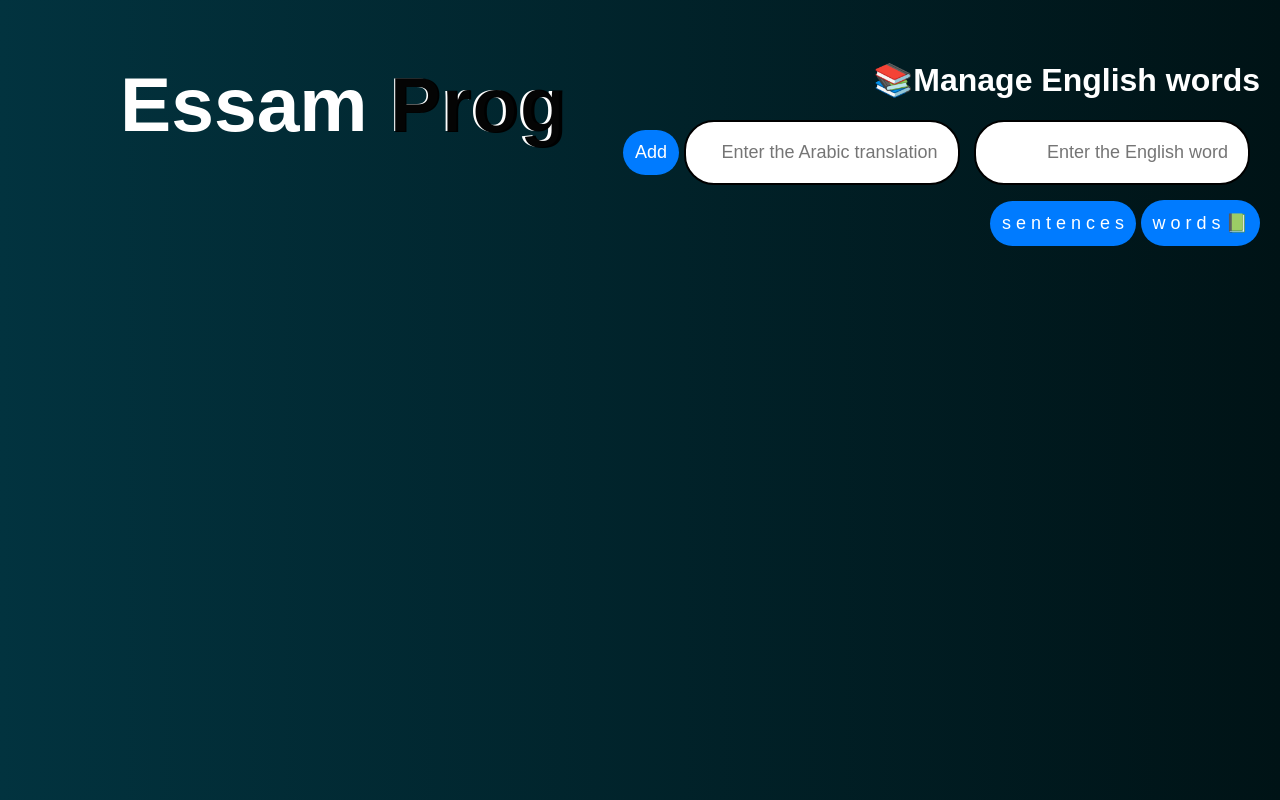
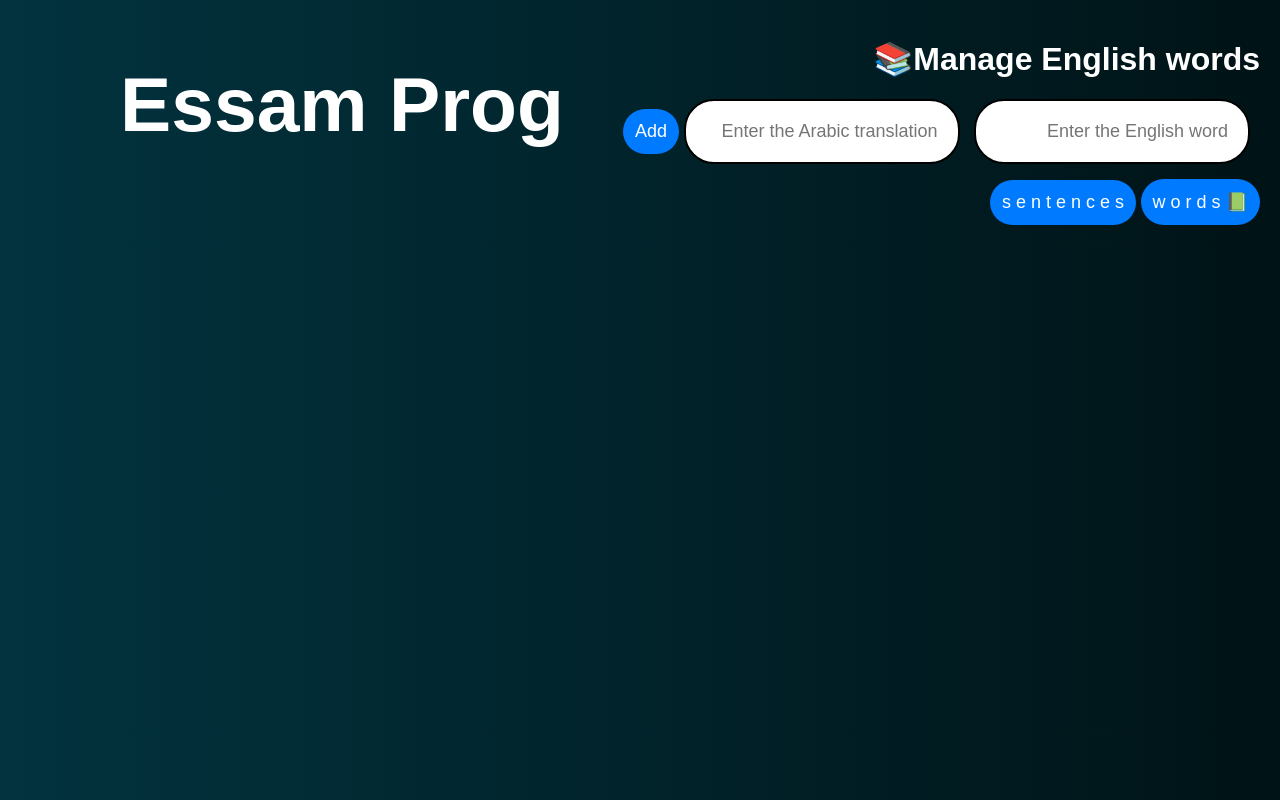
Before and after one commit to essamprog/Manage-English-words, a plain HTML site: page index.html in a window 1280 px wide. Drawn offline with Linux system fonts and the light colour scheme.

Commit message:
Update index.html

```diff
--- a/index.html
+++ b/index.html
@@ -8,7 +8,7 @@
 </head>
 <body>
     <div id="header">
-        <h1 class="highlight-text">Essam Prog</h1>
+        <h1>Essam Prog</h1>
     </div>
 
     <h1>Manage English words📚</h1>
```
